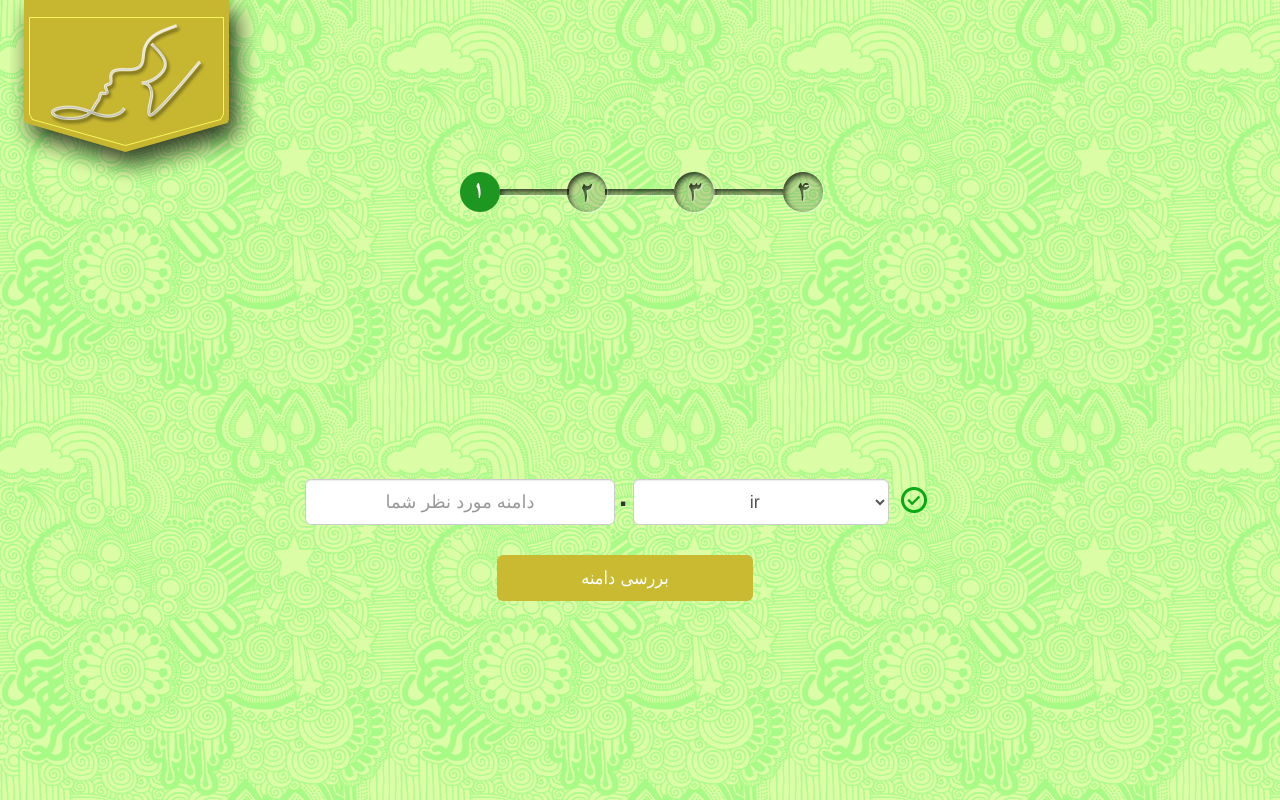
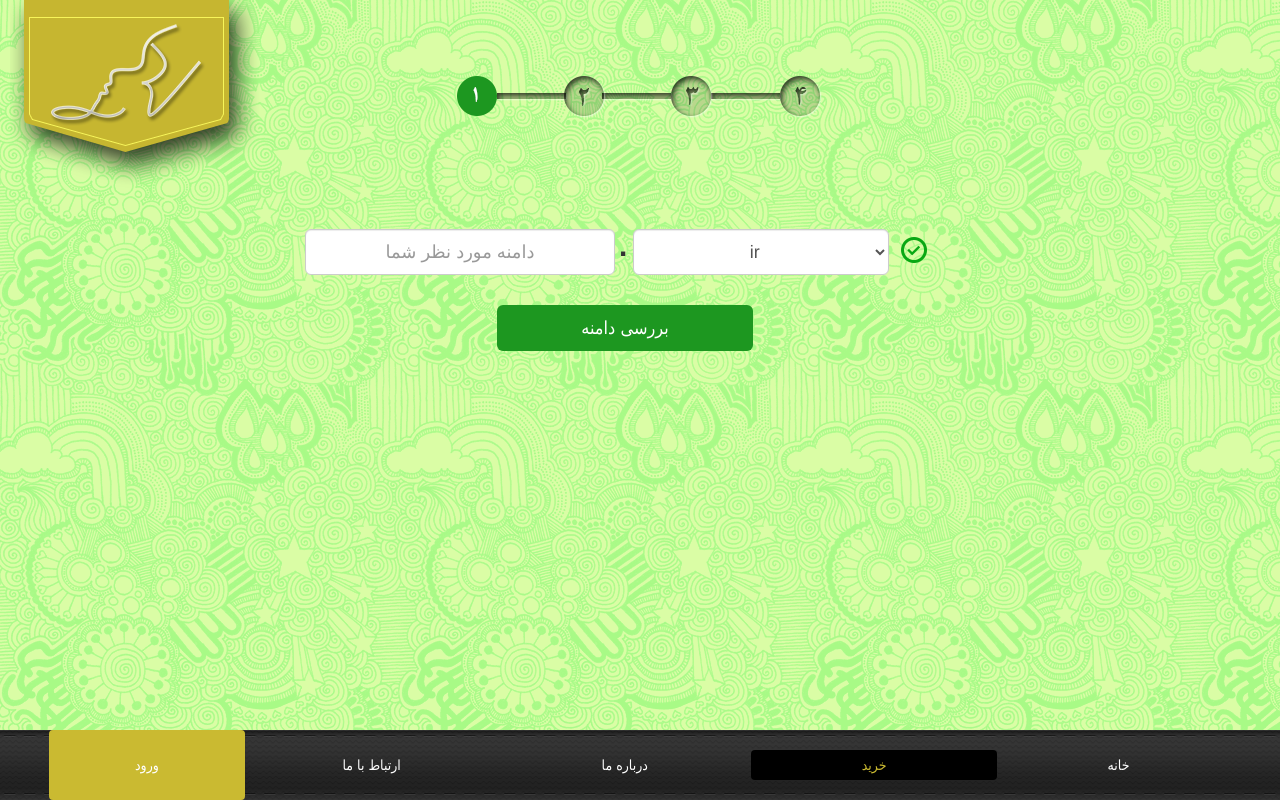
Before and after one commit to cavegate/CGBarbershops, a CodeIgniter app: page /barbershop/index.php/mainsite_registration_step1/index in a window 1280 px wide. Run offline with CodeIgniter, Linux system fonts and the light colour scheme; some libraries are stand-ins or nearby versions.

Commit message:
step 1 almost complete

```diff
--- a/application/views/mainsite_registration_step1.php
+++ b/application/views/mainsite_registration_step1.php
@@ -15,9 +15,9 @@
     <title>
         ثبت نام - مرحله 1
     </title>
-    <link rel="stylesheet" type="text/css" href="../public/css/style.css"><!-- Latest compiled and minified CSS -->
     <link rel="stylesheet" href="//netdna.bootstrapcdn.com/bootstrap/3.1.1/css/bootstrap.min.css">
     <link rel="stylesheet" href="//netdna.bootstrapcdn.com/bootstrap/3.1.1/css/bootstrap-theme.min.css">
+    <link rel="stylesheet" type="text/css" href="../public/css/style.css"><!-- Latest compiled and minified CSS -->
     <script src="//ajax.googleapis.com/ajax/libs/jquery/1.11.1/jquery.min.js" ></script>
     <script src="//netdna.bootstrapcdn.com/bootstrap/3.1.1/js/bootstrap.min.js"></script>
     <script>
@@ -66,7 +66,7 @@
         <img src="../public/images/frame_and_logo.png" id="frame_and_logo" class="hidden-xs">
     </div>
     <div class="row pos">
-                <img class="img-responsive center-block" src="../public/images/step1_progressbar.png"/>
+            <img class="img-responsive center-block img-porgress" src="../public/images/step1_progressbar.png"/>
     </div>
     <div class="row pos2">
         <form role="form">
@@ -88,9 +88,15 @@
                 </div>
             </div>
             <div class="form-inline center-block">
-                        <button type="submit" class="btn btn-gold btn-lg" id="submitDomain">بررسی دامنه</button>
+                <button type="submit" class="btn btn-green btn-lg" id="submitDomain">بررسی دامنه</button>
             </div>
         </form>
     </div>
-        </div>
+    <ul class="nav nav-pills nav-justified navbar-fixed-bottom " id="mainsiteNavbar">
+        <li><a href="#">خانه</a></li>
+        <li class="active"><a href="#">خرید</a></li>
+        <li><a href="#">درباره ما</a></li>
+        <li><a href="#">ارتباط با ما</a></li>
+        <li><a class="btn-gold" href="#">ورود</a></li>
+    </ul>
 </body>
--- a/public/css/style.css
+++ b/public/css/style.css
@@ -1,3 +1,17 @@
+html {
+    height: 100%;
+}
+
+body {
+    min-height: 600px;
+
+}
+
+.img-porgress
+{
+    padding: 5% 10%;
+}
+
 #step1
 {
     background-image: url("../images/step1_pattern.png");
@@ -17,14 +31,12 @@
 
 .pos
 {
-    position: relative;
-    top: 100px;
+    height:25%;
 }
 
 .pos2
 {
-    position: relative;
-    top: 250px;
+    height:25%;
 }
 
 .period
@@ -61,8 +73,65 @@
 
 .btn-gold
 {
+    height: 30;
+    padding-top: 5px;
     color: #fff;
     background-color: #caba31;
+    width: 80%;
+    border-radius: 5px;
+    text-align: center;
+    text-decoration: none;
+}
+
+.btn-gold:hover
+{
+    background-color: #998926;
+    height: 30px;
+}
+
+.btn-green
+{
+    color: #fff;
+    background-color: #1d9720;
     font-family: tahoma;
     font-size: 18px;
 }
+
+.nav
+{
+    background-image: url("../images/nav_pattern.png");
+    height: 70px;
+    direction: rtl;
+}
+
+.nav ul
+{
+    float: right;
+    text-align: right;
+}
+
+.nav li {
+    font-family: tahoma;
+}
+
+.nav-pills>li>a, .nav-pills>li>a:focus
+{
+    color: #ffffff;
+    height: 70px;
+    padding-top: 25px;
+
+}
+
+.nav-pills>li>a:hover
+{
+    background-color: transparent;
+}
+
+.nav-pills>li.active>a, .nav-pills>li.active>a:hover, .nav-pills>li.active>a:focus
+{
+    color: #caba31;
+    background-color: #000;
+    height: 30px;
+    padding-top: 5px;
+    margin-top: 10px;
+}
```
Also changed, not shown: public/images/nav_pattern.png (added), public/images/step1_progressbar.png. Lines whose indentation alone changed are shown as unchanged.
